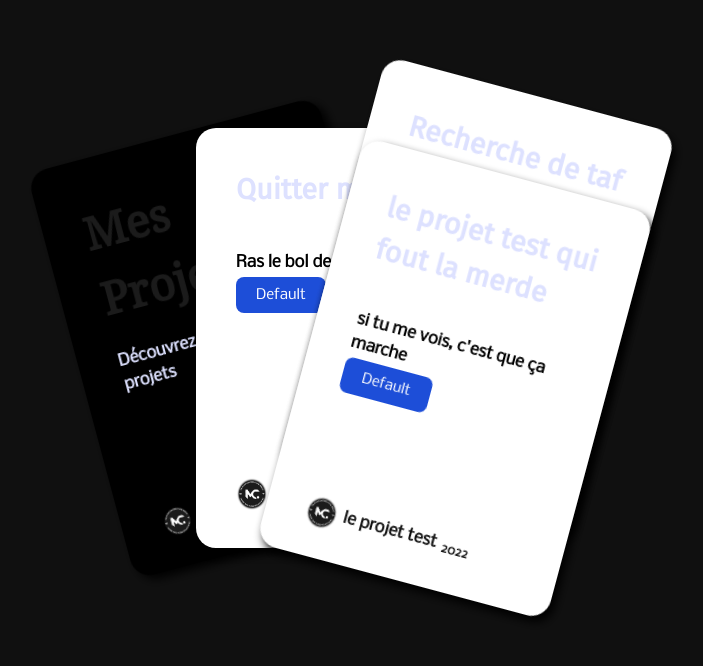
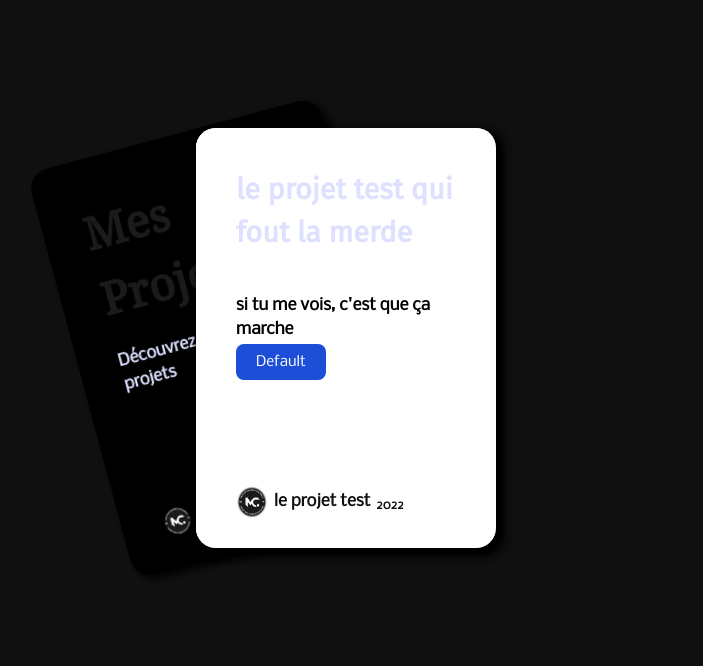
Before and after one commit to bouboumael/portfolio-ts, a React (Create React App) app: page / in a window 1280 px wide. Shown: the part 3970-4636 px from the top of the page, without its empty margins (294-997 px from the left). Built offline with nearby package versions, Linux system fonts and the light colour scheme.

Commit message:
dry with use mixin

```diff
--- a/src/assets/styles/App.scss
+++ b/src/assets/styles/App.scss
@@ -42,3 +42,17 @@ p {
 	height: 100vh;
 	backdrop-filter: blur(5px);
 }
+
+body::-webkit-scrollbar {
+	width: 10px; /* width of the entire scrollbar */
+}
+
+body::-webkit-scrollbar-track {
+	background: $light-color; /* color of the tracking area */
+}
+
+body::-webkit-scrollbar-thumb {
+	background-color: $dark-color; /* color of the scroll thumb */
+	border-radius: 3px; /* roundness of the scroll thumb */
+	border: $primary-color solid 1px; /* border of the scroll thumb */
+}
--- a/src/components/carousels/carouselProjects.scss
+++ b/src/components/carousels/carouselProjects.scss
@@ -52,10 +52,6 @@
 	}
 
 	// card 1
-	#project-0:checked ~ .scene .card--project-0 {
-		transform: translate(40%, 0) rotate(15deg) translate(0, 10%);
-		z-index: 2;
-	}
 	#project-0:checked ~ .scene .card--project-1 {
 		transform: translate(40%, 0) rotate(15deg) translate(0, -10%);
 		z-index: 1;
@@ -65,10 +61,6 @@
 	}
 
 	// card 2
-	#project-1:checked ~ .scene .card--project-1 {
-		transform: translate(40%, 0) rotate(15deg) translate(0, 10%);
-		z-index: 2;
-	}
 	#project-1:checked ~ .scene .card--project-0 {
 		transform: translate(40%, 0) rotate(15deg) translate(0, -10%);
 		z-index: 1;
@@ -77,36 +69,20 @@
 		z-index: 3;
 	}
 
-	// card 2
-	#project-2:checked ~ .scene .card--project-2 {
-		transform: translate(40%, 0) rotate(15deg) translate(0, 10%);
-		z-index: 2;
-	}
-	#project-2:checked ~ .scene .card--project-0 {
-		transform: translate(40%, 0) rotate(15deg) translate(0, -10%);
-		z-index: 1;
-	}
-	#project-2:checked ~ .scene label[for='project-0'] {
-		z-index: 3;
-	}
+	$cardElementPosition: 5;
 
 
 	// A faire: DRY et logique pour monter les cards en arrière
 	@mixin card($card-number) {
 		// card en premier plan
-		#project-#{$card-number}:checked ~ .scene .card--project#{$card-number} {
+		#project-#{$card-number}:checked ~ .scene .card--project-#{$card-number} {
 			transform: translate(40%, 0) rotate(15deg) translate(0, 10%);
 			z-index: 2;
 		}
-		// other cards
-		#project-1:checked ~ .scene .card--project-0 {
-			transform: translate(40%, 0) rotate(15deg) translate(0, -10%);
-			z-index: 1;
-		}
-		// position des labels
-		#project-1:checked ~ .scene label[for='project-0'] {
-			z-index: 3;
-		}
+	}
+
+	@for $child from 0 to 2 {
+		@include card($child);
 	}
 
 	// A faire: ajuster pour caler le clique sur le label de chaque card
@@ -132,6 +108,10 @@
 		height: 100vh;
 		width: 100%;
 		position: relative;
+
+		// change background foreach child elements
+
+
 	}
 
 	[type='radio'] {
```
